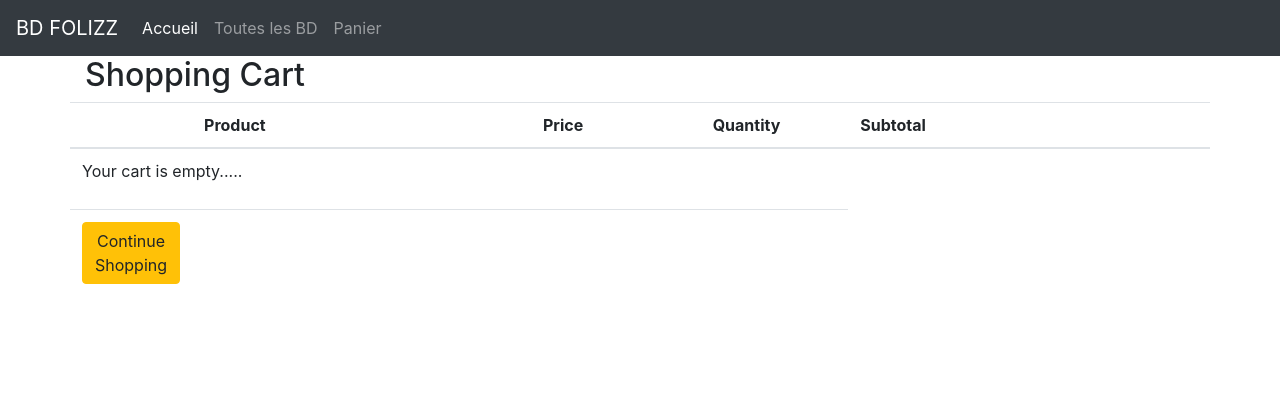
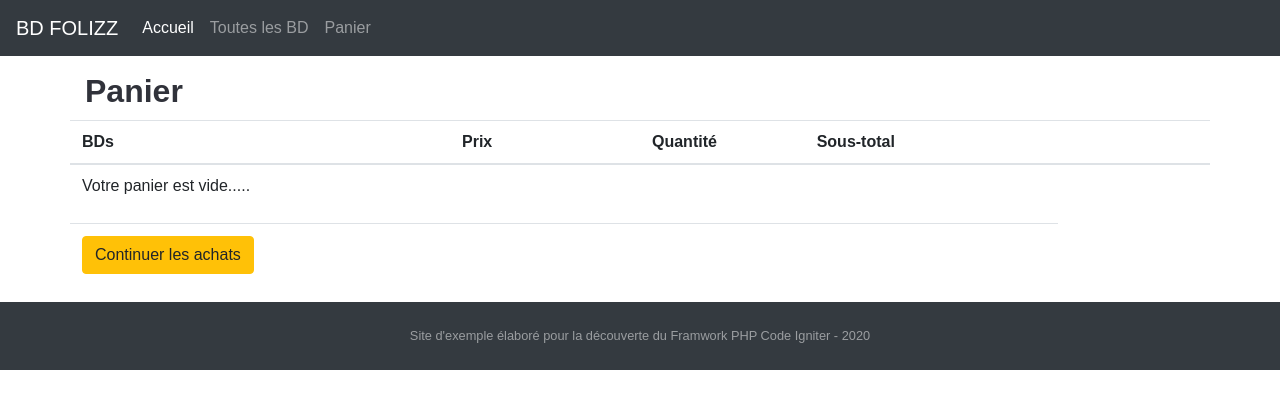
Before and after one commit to Shellowee/New_Ecommerce, a CodeIgniter app: page /database/cart/index in a window 1280 px wide. Shown: the top 409 px of the page. Run offline with CodeIgniter, Linux system fonts and the light colour scheme.

Commit message:
panier qui marche

```diff
--- a/application/config/autoload.php
+++ b/application/config/autoload.php
@@ -58,7 +58,7 @@
 |
 |	$autoload['libraries'] = array('user_agent' => 'ua');
 */
-$autoload['libraries'] = array('database', 'session', 'cart');
+$autoload['libraries'] = array('database', 'session');
 
 /*
 | -------------------------------------------------------------------
--- a/application/config/config.php
+++ b/application/config/config.php
@@ -223,7 +223,7 @@
 | your log files will fill up very fast.
 |
 */
-$config['log_threshold'] = 0;
+$config['log_threshold'] = 1;
 
 /*
 |--------------------------------------------------------------------------
@@ -380,7 +380,7 @@
 $config['sess_driver'] = 'files';
 $config['sess_cookie_name'] = 'ci_session';
 $config['sess_expiration'] = 7200;
-$config['sess_save_path'] = NULL;
+$config['sess_save_path'] = APPPATH.'cache';
 $config['sess_match_ip'] = FALSE;
 $config['sess_time_to_update'] = 300;
 $config['sess_regenerate_destroy'] = FALSE;
@@ -403,7 +403,7 @@
 $config['cookie_prefix']	= '';
 $config['cookie_domain']	= '';
 $config['cookie_path']		= '/';
-$config['cookie_secure']	= TRUE;
+$config['cookie_secure']	= FALSE;
 $config['cookie_httponly'] 	= FALSE;
 
 /*
--- a/application/config/routes.php
+++ b/application/config/routes.php
@@ -3,7 +3,7 @@
 
 $route['default_controller'] = 'accueilController/bienvenue';
 $route['(:any)'] = 'accueilController/bienvenue/$1';
-$route['add/:num'] = 'bds/addToCart/$1';
+$route['add/(:num)'] = 'bds/addToCart/$1';
 $route['bds/(:num)'] = 'bds/index';
 $route['bds/bd/(:num)'] = 'detailBd/index/$1';
 $route['cart/index'] = 'cart/index';
--- a/application/controllers/cart.php
+++ b/application/controllers/cart.php
@@ -15,9 +15,12 @@
 
     function index(){
         $data = array();
+        $session_bd = $this->bd->getSession();
 
         // Retrieve cart data from the session
         $data['cartItems'] = $this->cart->contents();
+        $result = $this->cart->total_items();
+        log_message('error','dans mon cart: '.$result);
 
         // Load the cart view
 		$this->load->view('templates/header');
--- a/application/models/bd.php
+++ b/application/models/bd.php
@@ -15,6 +15,7 @@
         $this->auteurTable = 'auteur';
         $this->auteur_bdTable= 'auteur_bd';
         $this->editeurTable= 'editeur';
+        $this->ciSessionTable= 'ci_sessions';
     }
 
     /*
@@ -38,6 +39,12 @@
         // Return fetched data
         return !empty($result)?$result:false;
     }
+
+    public function getSession(){
+    	$this->db->select('*');
+		$this->db->from($this->ciSessionTable);
+		$this->db->limit(1);
+	}
 
     public function getBdsByCategory($category){
     	$this->db->select('*');
--- a/application/views/ShelloweeAccueil.php
+++ b/application/views/ShelloweeAccueil.php
@@ -63,4 +63,3 @@
 <br>
 <br>
 <br>
-<footer><p style="text-align: center;">Site élaboré par Estelle & Pierre - CDA Afpa Champs-Sur-Marne 2020</p></footer>
--- a/application/views/bds/bd/detail.php
+++ b/application/views/bds/bd/detail.php
@@ -3,14 +3,14 @@
 	<div class="col-3 left_DetailsBD">
 		<p><?php echo $detailBd['titre']; ?></p>
 		<img src="<?php echo base_url('uploads/product_images/'.$detailBd['ref']).'.jpg'; ?>" onerror="this.src='<?php echo base_url('uploads/product_images/defaut.jpg'); ?>'"/>
-		<p>Prix : <?php echo $detailBd['prix_public']; ?>$</p>
+		<p><h2><?php echo $detailBd['prix_public']; ?>$</h2></p>
 		<p>Genre : <?php echo $genre['nom']; ?></p>
 	</div>
 
 	<div class="col-9 right_DetailsBD">
 		<p>DECOUVRIR LA BD...</p>
 		<div>
-			<p><?php echo $detailBd['titre']; ?></p>
+			<p><h3><?php echo $detailBd['titre']; ?></h3></p>
 			<p>De
 				<?php foreach($auteurs as $auteur){ ?>
 					<?php echo $auteur['nom']; ?>&nbsp;
--- a/application/views/cart/index.php
+++ b/application/views/cart/index.php
@@ -14,45 +14,36 @@
     }
 </script>
 
-<h2>Shopping Cart</h2>
+<h2 class="pt-3">Panier</h2>
 <div class="row cart">
 	<table class="table">
 		<thead>
 		<tr>
-			<th width="10%"></th>
-			<th width="30%">Product</th>
-			<th width="15%">Price</th>
-			<th width="13%">Quantity</th>
-			<th width="20%">Subtotal</th>
+			<th width="30%">BDs</th>
+			<th width="15%">Prix</th>
+			<th width="13%">Quantité</th>
+			<th width="20%">Sous-total</th>
 			<th width="12%"></th>
 		</tr>
 		</thead>
 		<tbody>
 		<?php if($this->cart->total_items() > 0){ foreach($cartItems as $item){    ?>
 			<tr>
-				<td>
-					<?php $imageURL = !empty($item["image"])?base_url('uploads/product_images/'.$item["options"]):base_url('assets/images/pro-demo-img.jpeg'); ?>
-					<img src="<?php echo $imageURL; ?>" width="50"/>
-				</td>
-				<td><?php echo $item["name"]; ?></td>
+				<td><?php echo $item['name']; ?></td>
 				<td><?php echo '$'.$item["price"].' USD'; ?></td>
-				<td><input type="number" class="form-control text-center" value="<?php echo $item["qty"]; ?>" onchange="updateCartItem(this, '<?php echo $item["rowid"]; ?>')"></td>
+				<td><?php echo $item["qty"]; ?></td>
 				<td><?php echo '$'.$item["subtotal"].' USD'; ?></td>
-				<td>
-					<a href="<?php echo base_url('cart/removeItem/'.$item["id"]); ?>" class="btn btn-danger" onclick="return confirm('Are you sure?')"><i class="glyphicon glyphicon-trash"></i></a>
-				</td>
 			</tr>
 		<?php } }else{ ?>
-		<tr><td colspan="6"><p>Your cart is empty.....</p></td>
+		<tr><td colspan="6"><p>Votre panier est vide.....</p></td>
 			<?php } ?>
 		</tbody>
 		<tfoot>
 		<tr>
-			<td><a href="<?php echo base_url('bds/index'); ?>" class="btn btn-warning"><i class="glyphicon glyphicon-menu-left"></i> Continue Shopping</a></td>
+			<td><a href="<?php echo base_url('bds/index'); ?>" class="btn btn-warning"><i class="glyphicon glyphicon-menu-left"></i> Continuer les achats</a></td>
 			<td colspan="3"></td>
 			<?php if($this->cart->total_items() > 0){ ?>
 				<td class="text-left">Grand Total: <b><?php echo '$'.$this->cart->total().' USD'; ?></b></td>
-				<td><a href="<?php echo base_url('checkout/'); ?>" class="btn btn-success btn-block">Checkout <i class="glyphicon glyphicon-menu-right"></i></a></td>
 			<?php } ?>
 		</tr>
 		</tfoot>
--- a/application/views/templates/footer.php
+++ b/application/views/templates/footer.php
@@ -1,3 +1,8 @@
 </div>
+<footer id="sticky-footer" class="py-4 bg-dark text-white-50">
+	<div class="container text-center">
+		<small>Site d'exemple élaboré pour la découverte du Framwork PHP Code Igniter - 2020</small>
+	</div>
+</footer>
 </body>
 </html>
--- a/application/views/templates/header.php
+++ b/application/views/templates/header.php
@@ -3,9 +3,10 @@
 	<title>E-commerce</title>
 	<link rel="stylesheet" href="https://stackpath.bootstrapcdn.com/bootstrap/4.4.1/css/bootstrap.min.css">
 	<link rel="stylesheet" href="<?php echo base_url('css/custom.css'); ?>">
+	<link rel="stylesheet" href="<?php echo base_url('css/style.css'); ?>">
 </head>
 <body>
-<nav class="navbar navbar-expand-lg navbar-dark bg-dark">
+<nav class="navbar navbar-expand-lg navbar-dark header-color">
 	<a class="navbar-brand" href="/">BD FOLIZZ</a>
 	<button class="navbar-toggler" type="button" data-toggle="collapse" data-target="#navbarNavDropdown" aria-controls="navbarNavDropdown" aria-expanded="false" aria-label="Toggle navigation">
 		<span class="navbar-toggler-icon"></span>
--- a/css/custom.css
+++ b/css/custom.css
@@ -60,3 +60,10 @@
 .right_DetailsBD > div p {
 	margin-bottom: 0;
 }
+/*Footer et Header*/
+#sticky-footer {
+	flex-shrink: none;
+}
+.header-color{
+	background-color: #343a40!important;
+}
--- a/system/libraries/Cart.php
+++ b/system/libraries/Cart.php
@@ -481,8 +481,8 @@
 
 
 		// Remove these so they don't create a problem when showing the cart table
-		//unset($cart['total_items']);
-		//unset($cart['cart_total']);
+		unset($cart['total_items']);
+		unset($cart['cart_total']);
 
 		return $cart;
 	}
```
Also changed, not shown: application/controllers/bds.php (+6 -3 lines).
